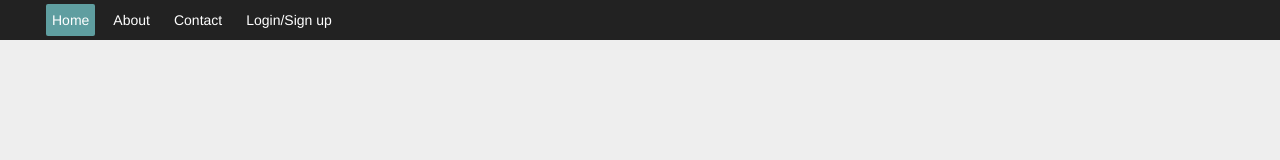
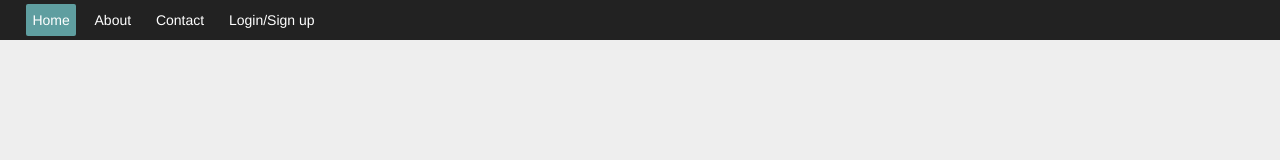
Before and after one commit to OkorieIfeanyichukwu/certificate-generator, a plain HTML site: page index.html in a window 1280 px wide. Drawn offline with Linux system fonts and the light colour scheme; files whose address does not match are found by name.

Commit message:
First Stylesheet Update

```diff
--- a/css/style.css
+++ b/css/style.css
@@ -12,6 +12,7 @@ nav{
 }
 nav ul{
     position: relative;
+    left:-20px;
     margin-top:auto;
     margin-bottom:auto;
     display: flex;
@@ -21,7 +22,7 @@ nav ul li{
     border-radius:2px;
     padding:6px;
     width:auto;
-    margin:0 6px 0 6px;
+    margin:0 0.5vw 0 0.5vw;
 
 }
 nav ul li a{
```
